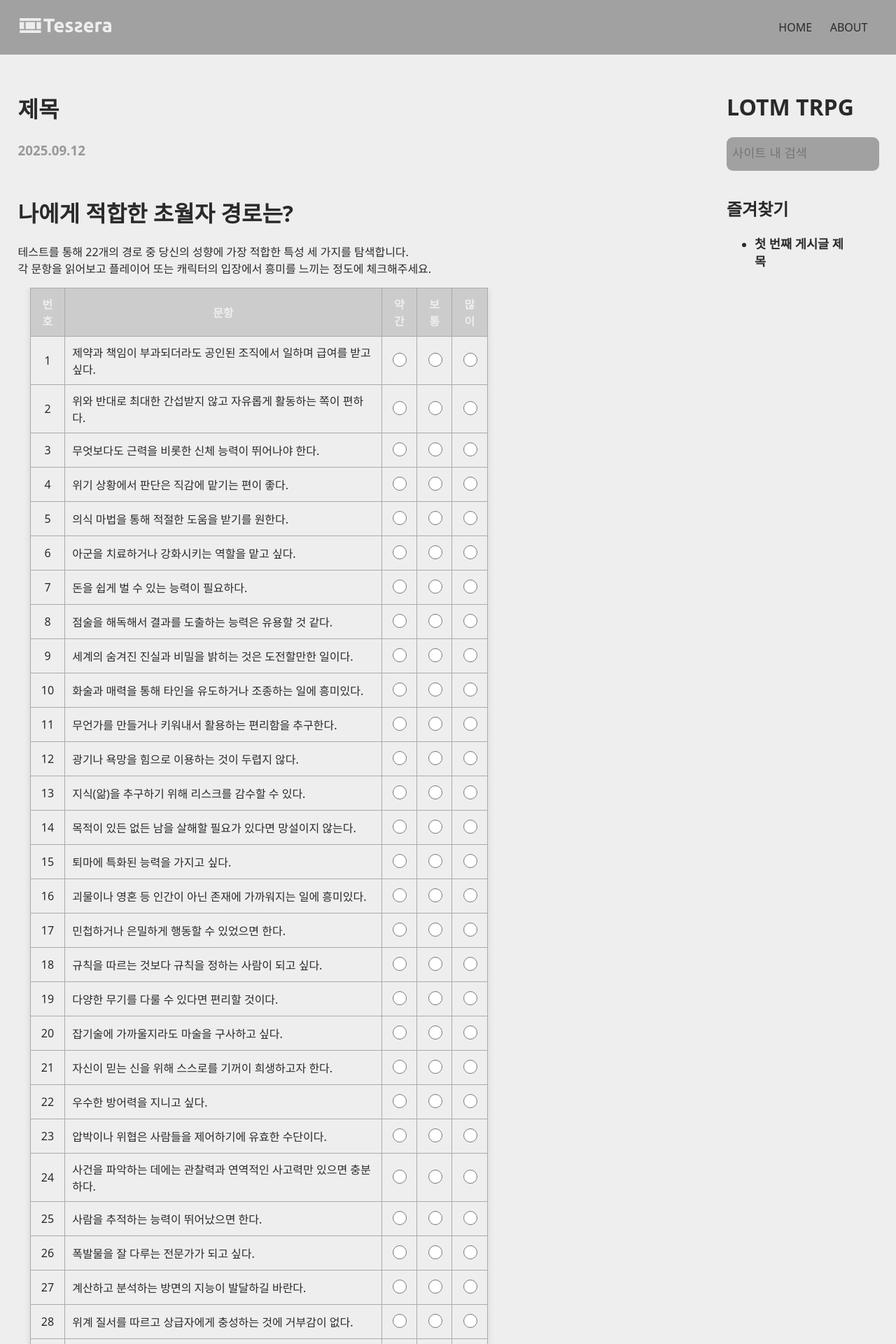
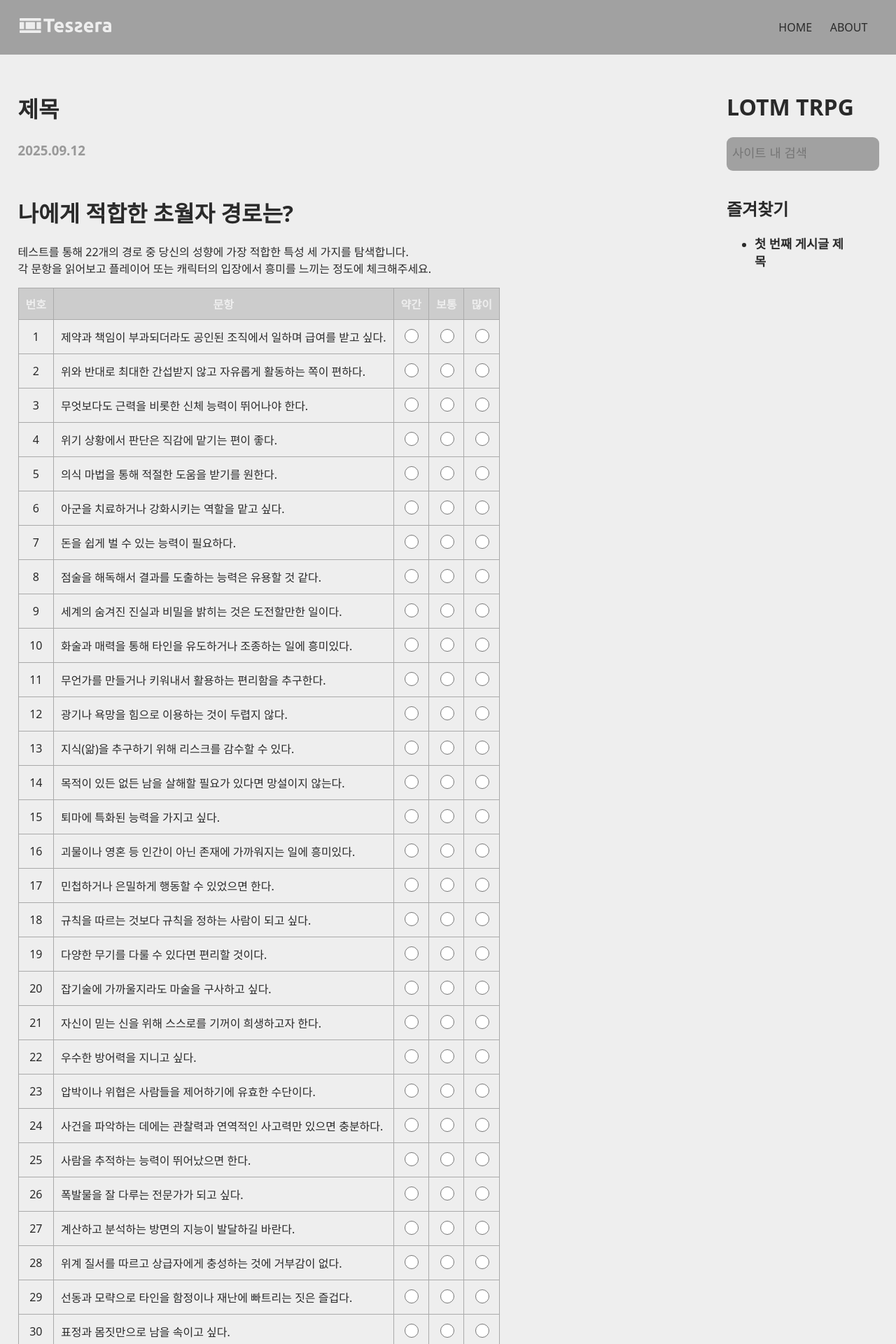
Before and after one commit to izpew/lotm, a Jekyll site: the page built from _chapters/001.md, in a window 1280 px wide. Shown: the top 1920 px of the page at 70% size. Built offline with Jekyll 4.4.1, drawn with Linux system fonts in a browser that asks for light colours.

Commit message:
Update pathway_test.html

```diff
--- a/_chapters/html/pathway_test.html
+++ b/_chapters/html/pathway_test.html
@@ -2,6 +2,9 @@
 <head>
   <meta charset="UTF-8">
   <style>
+    .question {
+      width: 100%;
+    }
     .question th, td {
       border: 1px solid #aaa;
       padding: 10px;
```
